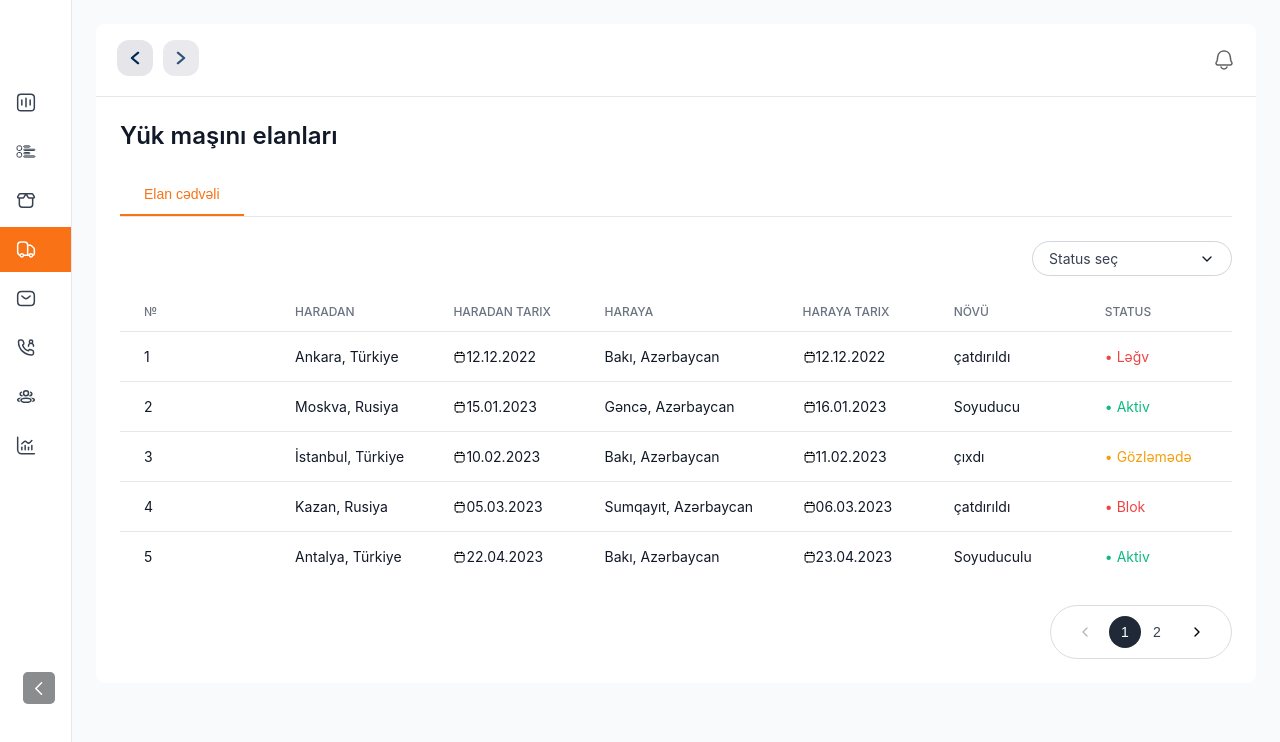
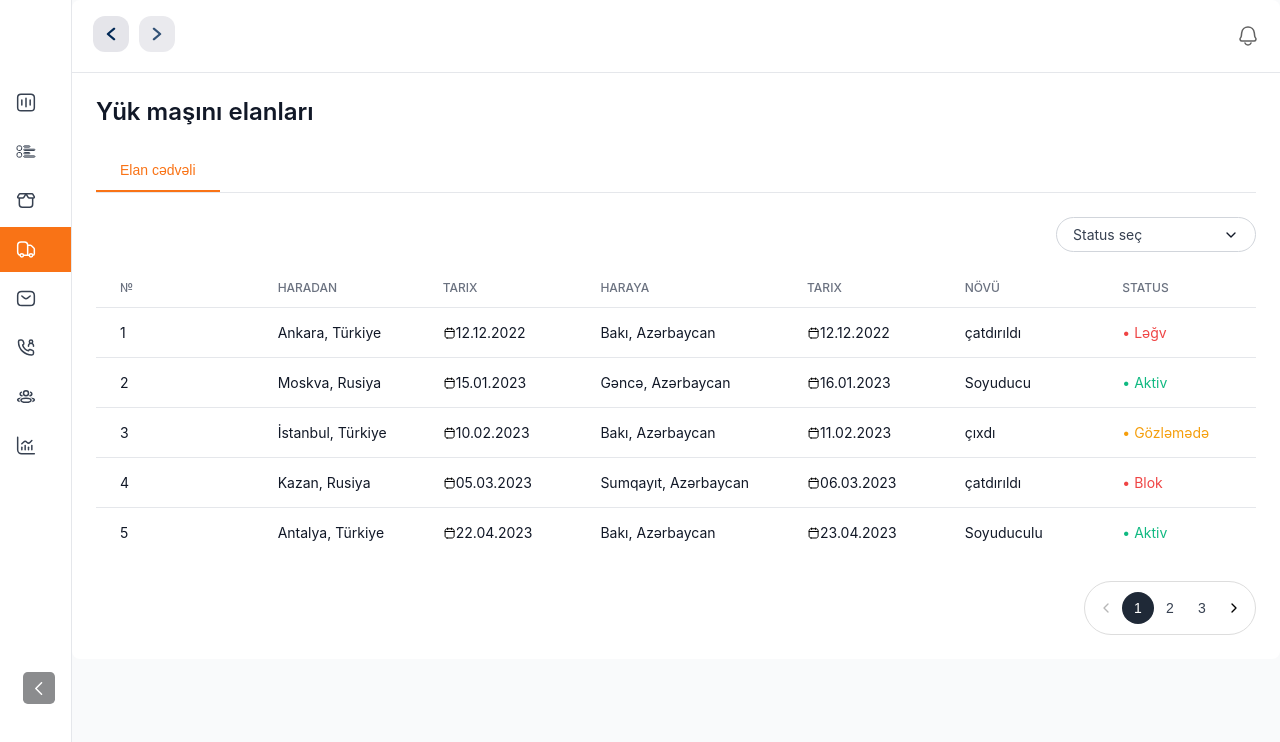
Before and after one commit to babayevhasan/Truck, a React (Vite) app: page /vehicle-announcements in a window 1280 px wide. Shown: the top 742 px of the page. Built offline with nearby package versions, Linux system fonts and the light colour scheme.

Commit message:
yeniliklər

```diff
--- a/src/components/layout/MainLayout.module.css
+++ b/src/components/layout/MainLayout.module.css
@@ -7,7 +7,7 @@
 
   .main {
     flex: 1;
-    padding: 1.5rem;
+    /* padding: 1.5rem; */
     overflow-x: hidden;
     margin-left: 4.5rem;
     transition: margin-left 0.3s ease;
--- a/src/components/layout/Sidebar/Sidebar.jsx
+++ b/src/components/layout/Sidebar/Sidebar.jsx
@@ -101,7 +101,6 @@
           <ul className={styles.navList}>
             {navItems.map((item, index) => (
               <li key={index} className={styles.navItem}>
-                {/* sehvdi */}
                 <Link to={item.path} className={`${styles.navLink} ${isActive(item.path) ? styles.active : ""}`}>
                   {item.icon}
                   <span>{item.label}</span>
--- a/src/pages/FreightAnnouncements/FreightAnnouncements.module.css
+++ b/src/pages/FreightAnnouncements/FreightAnnouncements.module.css
@@ -192,7 +192,6 @@
 }
 
 .calendar {
-  margin-right: 0.25rem;
   color: #3b82f6;
 }
 
@@ -352,7 +351,7 @@
 }
 
 .paginations {
-  padding:10px;
+  padding:10px 5px;
   border: solid 1px rgb(234, 234, 234);
   display: flex;
   align-items: center;
--- a/src/pages/VehicleAnnouncements/VehicleAnnouncement.jsx
+++ b/src/pages/VehicleAnnouncements/VehicleAnnouncement.jsx
@@ -105,12 +105,12 @@
     <div className={styles.container}>
       <div className={styles.header}>
           <div className={styles.navigationButtons}>
-          <button className={styles.navButton}>
+            {/* <button className={styles.navButton}>
               <ChevronLeftIcon />
             </button>
             <button className={styles.navButton}>
               <ChevronRightIcon />
-          </button>
+            </button> */}
           </div>
         <div className={styles.notifications}>
           <button className={styles.notificationButton}>
--- a/src/pages/VehicleAnnouncements/VehicleAnnouncements.jsx
+++ b/src/pages/VehicleAnnouncements/VehicleAnnouncements.jsx
@@ -115,21 +115,21 @@
 
   const totalPages = Math.ceil(filteredData.length / itemsPerPage)
 
-  const handlePageChange = (page) => {
-    setCurrentPage(page)
-  }
+  // const handlePageChange = (page) => {
+  //   setCurrentPage(page)
+  // }
 
-  const handleNextPage = () => {
-    if (currentPage < totalPages) {
-      setCurrentPage(currentPage + 1)
-    }
-  }
+  // const handleNextPage = () => {
+  //   if (currentPage < totalPages) {
+  //     setCurrentPage(currentPage + 1)
+  //   }
+  // }
 
-  const handlePrevPage = () => {
-    if (currentPage > 1) {
-      setCurrentPage(currentPage - 1)
-    }
-  }
+  // const handlePrevPage = () => {
+  //   if (currentPage > 1) {
+  //     setCurrentPage(currentPage - 1)
+  //   }
+  // }
   const navItems = [
     { label: "Dashboard", path: "/" },
     { label: "Seçim Konfiqurasiyası", path: "/configuration" },
@@ -221,9 +221,9 @@
                 <tr>
                   <th>№</th>
                   <th>Haradan</th>
-                  <th>Haradan tarix</th>
+                  <th> tarix</th>
                   <th>Haraya</th>
-                  <th>Haraya tarix</th>
+                  <th> tarix</th>
                   <th>Növü</th>
                   <th>Status</th>
                 </tr>
@@ -262,20 +262,17 @@
         )}
 
         <div className={styles.pagination}>
-
-
-
         <div className={styles.paginations}>
                     <button
                       className={styles.paginationButton}
-              onClick={() => currentPage > 1 && setCurrentPage(currentPage - 1)}
+                      onClick={() => setCurrentPage(currentPage - 1)}
                       disabled={currentPage === 1}
                     >
-              <ChevronLeftIcon />
+                      <span className={`${styles.icon} ${styles.chevronLeft}`}><ChevronLeftIcon/> </span>
                     </button>
 
-            {Array.from({ length: 4 }, (_, i) => {
-              const page = currentPage - 2 + i;
+                    {Array.from({ length: 5 }, (_, i) => {
+                      const page = currentPage + i - 2;
                       return page >= 1 && page <= totalPages ? (
                         <button
                           key={page}
@@ -289,16 +286,12 @@
 
                     <button
                       className={styles.paginationButton}
-              onClick={() => currentPage < totalPages && setCurrentPage(currentPage + 1)}
+                      onClick={() => setCurrentPage(currentPage + 1)}
                       disabled={currentPage === totalPages}
                     >
-              <ChevronRightIcon />
+                      <span className={`${styles.icon} ${styles.chevronRight}`}><ChevronRightIcon/> </span>
                     </button>
                   </div>
-
-
-
-
         </div>
       </div>
     </div>
--- a/src/pages/VehicleAnnouncements/VehicleAnnouncements.module.css
+++ b/src/pages/VehicleAnnouncements/VehicleAnnouncements.module.css
@@ -239,7 +239,8 @@
 .paginations {
   border: solid 1px rgb(221, 221, 221);
   display: flex;
-  padding:10px;
+  padding:10px 5px;
+
   align-items: center;
   border-radius: 999px;
 }
@@ -253,7 +254,6 @@
   border: none;
   background-color: initial;
   cursor: pointer;
-  margin: 0 0.5rem;
 }
 
 
```
Lines whose indentation alone changed are shown as unchanged.
